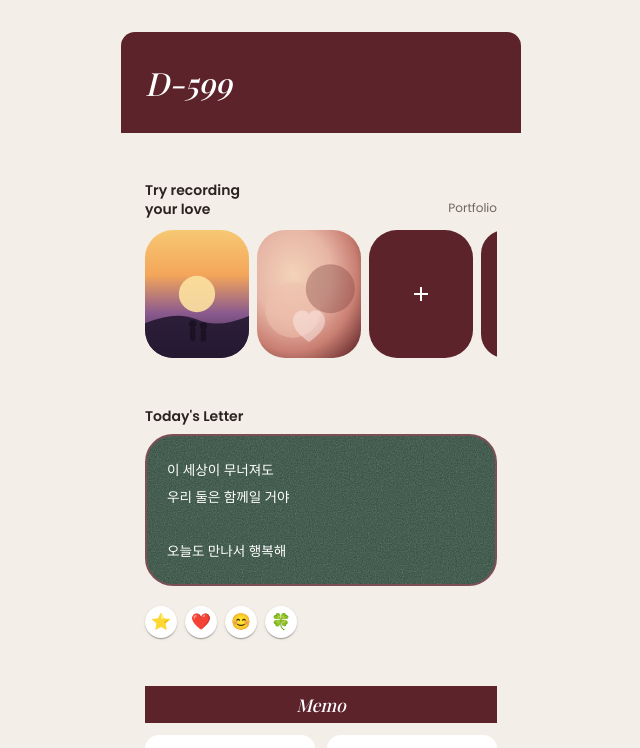
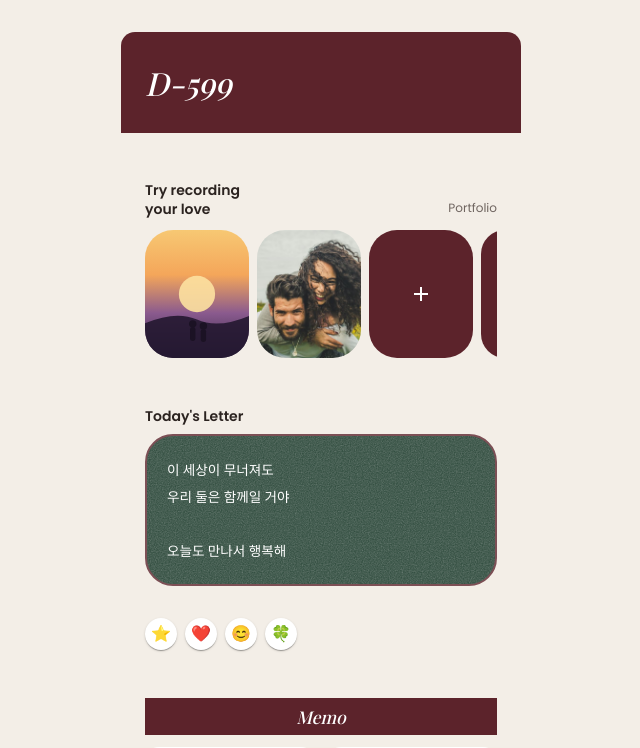
Before and after one commit to panjuru93-sudo/couple-diary, a React (Vite) app: page / in a window 1280 px wide. Shown: the top 748 px of the page, without its empty margins (319-959 px from the left). Built offline with nearby package versions, Linux system fonts and the light colour scheme; a web font is replaced by a local one.

Commit message:
feat: 실제 커플 사진 갤러리에 추가, 편지지 하단 여백 확대

```diff
--- a/src/components/diary/photo-memory-strip.jsx
+++ b/src/components/diary/photo-memory-strip.jsx
@@ -2,6 +2,7 @@ import Box from '@mui/material/Box';
 import Typography from '@mui/material/Typography';
 import IconButton from '@mui/material/IconButton';
 import AddIcon from '@mui/icons-material/Add';
+import coupleMeadowPhoto from '../../assets/photos/couple-meadow.jpg';
 
 /**
  * SunsetWalkPhoto 컴포넌트
@@ -41,42 +42,33 @@ function SunsetWalkPhoto() {
 }
 
 /**
- * WarmCloseUpPhoto 컴포넌트
+ * CoupleRealPhoto 컴포넌트
  *
- * Props: 없음
+ * Props:
+ * @param {string} src - 표시할 이미지 경로 [Required]
+ * @param {string} alt - 대체 텍스트 [Required]
  *
  * Example usage:
- * <WarmCloseUpPhoto />
+ * <CoupleRealPhoto src={coupleMeadowPhoto} alt="들판에서 웃고 있는 커플 사진" />
  */
-function WarmCloseUpPhoto() {
+function CoupleRealPhoto({ src, alt }) {
   return (
     <Box
-      component="svg"
-      viewBox="0 0 200 240"
-      preserveAspectRatio="xMidYMid slice"
-      sx={{ width: '100%', height: '100%' }}
-    >
-      <defs>
-        <radialGradient id="warmGlow" cx="35%" cy="35%" r="80%">
-          <stop offset="0%" stopColor="#F3D3B8" />
-          <stop offset="45%" stopColor="#E7B6A6" />
-          <stop offset="75%" stopColor="#C97F72" />
-          <stop offset="100%" stopColor="#7A3B3B" />
-        </radialGradient>
-      </defs>
-      <rect width="200" height="240" fill="url(#warmGlow)" />
-      <circle cx="70" cy="150" r="52" fill="#EFC2AE" opacity="0.55" />
-      <circle cx="140" cy="110" r="46" fill="#7A3B3B" opacity="0.35" />
-      <path
-        d="M100 210c-16-12-30-24-30-40 0-11 8-19 18-19 6 0 11 3 12 8 1-5 6-8 12-8 10 0 18 8 18 19 0 16-14 28-30 40z"
-        fill="#FDEDEB"
-        opacity="0.5"
-      />
-    </Box>
+      component="img"
+      src={src}
+      alt={alt}
+      sx={{ width: '100%', height: '100%', objectFit: 'cover', display: 'block' }}
+    />
   );
 }
 
-const photoVariants = [SunsetWalkPhoto, WarmCloseUpPhoto];
+const photoItems = [
+  { key: 'sunset-walk', render: () => <SunsetWalkPhoto /> },
+  {
+    key: 'couple-meadow',
+    render: () => <CoupleRealPhoto src={coupleMeadowPhoto} alt="들판에서 웃고 있는 커플 사진" />,
+  },
+];
 
 /**
  * PhotoMemoryStrip 컴포넌트
@@ -103,9 +95,9 @@ function PhotoMemoryStrip({ heading = 'Try recording\nyour love' }) {
       </Box>
 
       <Box sx={{ display: 'flex', gap: 1, overflowX: 'auto' }}>
-        {photoVariants.map((Photo) => (
+        {photoItems.map(({ key, render }) => (
           <Box
-            key={Photo.name}
+            key={key}
             sx={{
               flex: '0 0 auto',
               width: { xs: 88, md: 104 },
@@ -114,7 +106,7 @@ function PhotoMemoryStrip({ heading = 'Try recording\nyour love' }) {
               overflow: 'hidden',
             }}
           >
-            <Photo />
+            {render()}
           </Box>
         ))}
 
```
Also changed, not shown: src/components/diary/today-letter-card.jsx (+1 -1 lines), src/assets/photos/couple-meadow.jpg (added).
